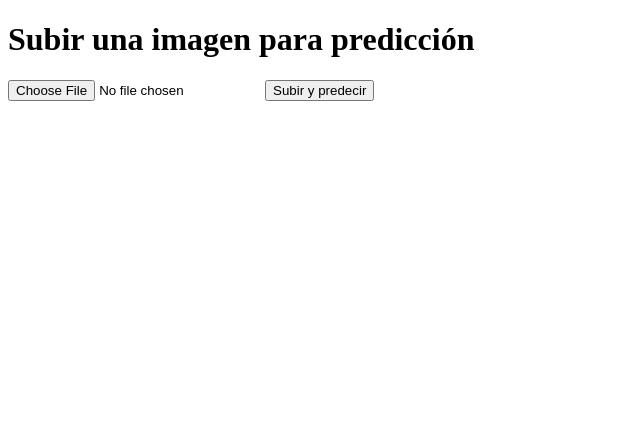
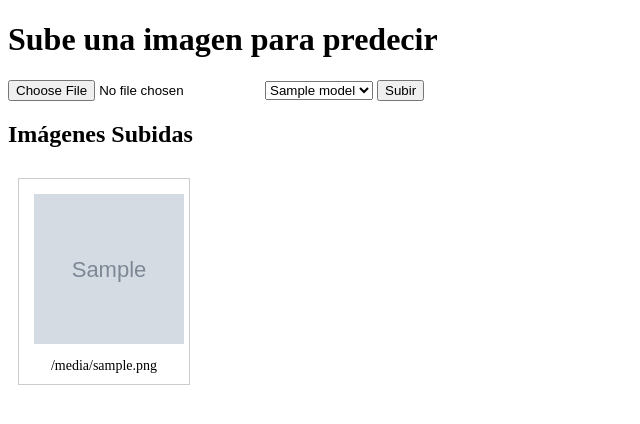
Before and after one commit to Karlx12/Computational-Vision, a Flask app: template resources/templates/index.html in a window 1280 px wide. Shown: the top 424 px of the page, without its empty margins (0-640 px from the left). Run offline with Flask 3, Linux system fonts and the light colour scheme; the template is opened without the code that fills it: most values are stand-ins (such as "Sample title", 1, 10 or a date in 2020); grey boxes marked "Sample" are stand-in pictures.

Commit message:
New version

```diff
--- a/main/app.py
+++ b/main/app.py
@@ -1,10 +1,11 @@
 from flask import Flask, render_template, request, redirect, url_for
 import os
-from utils import generate_new_filename
+from utils import generate_new_filename, list_models
 from model_utils import predict_image
 
 app = Flask(__name__, static_folder='../resources/static', template_folder='../resources/templates')
 app.config['UPLOAD_FOLDER'] = os.path.join(app.static_folder, 'uploads')
+app.config['MODEL_FOLDER'] = os.path.join(app.static_folder, 'models')
 app.config['ALLOWED_EXTENSIONS'] = {'png', 'jpg', 'jpeg', 'gif'}
 
 if not os.path.exists(app.config['UPLOAD_FOLDER']):
@@ -15,6 +16,12 @@ def allowed_file(filename):
 
 @app.route('/', methods=['GET', 'POST'])
 def index():
+    models = list_models(app.config['MODEL_FOLDER'])
+
+    if not models:
+        return render_template('index.html', models=models, message="No hay modelos cargados.")
+
+    selected_model = models[0] if models else None  # Valor predeterminado
     if request.method == 'POST':
         if 'file' not in request.files:
             return redirect(request.url)
@@ -22,17 +29,34 @@ def index():
         if file.filename == '':
             return redirect(request.url)
         if file and allowed_file(file.filename):
-            file_path = os.path.join(app.config['UPLOAD_FOLDER'], generate_new_filename(file.filename))
+            new_filename = generate_new_filename(app.config['UPLOAD_FOLDER'], file.filename)
+            file_path = os.path.join(app.config['UPLOAD_FOLDER'], new_filename)
             file.save(file_path)
-            return redirect(url_for('uploaded_file', filename=file.filename))
-    return render_template('index.html')
+
+            # Obtener el valor del modelo seleccionado
+            selected_model = request.form.get('model', selected_model)  # valor predeterminado
+
+            return redirect(url_for('uploaded_file', filename=new_filename, model=selected_model))
+
+    # Listar archivos en la carpeta de uploads
+    files = os.listdir(app.config['UPLOAD_FOLDER'])
+    files = [f for f in files if allowed_file(f)]
+    return render_template('index.html', files=files, models=models, selected_model=selected_model)
 
 @app.route('/uploads/<filename>')
 def uploaded_file(filename):
+    # Obtener el modelo desde los parámetros de consulta de la URL
+    model = request.args.get('model', 'modelo1')  # Valor predeterminado
+    model = os.path.join(app.config['MODEL_FOLDER'],model)
     file_path = os.path.join(app.config['UPLOAD_FOLDER'], filename)
 
-    predictions = predict_image(file_path)
-    return render_template('show_image.html', filename=filename, predictions=predictions)
+
+    # Realiza la predicción utilizando el modelo y el archivo
+    predictions, confidence = predict_image(model, file_path)
+    print("Predicciones............")
+
+    # Renderiza la plantilla con los resultados de la predicción
+    return render_template('show_image.html', filename=filename, predictions=predictions, confidence=confidence)
 
 if __name__ == '__main__':
-    app.run(debug=True)
+    app.run(debug=False)
--- a/main/model_utils.py
+++ b/main/model_utils.py
@@ -1,3 +1,4 @@
+
 import tensorflow as tf
 from tensorflow.keras.models import load_model
 from tensorflow.keras.preprocessing.image import load_img, img_to_array
@@ -5,8 +6,10 @@ import numpy as np
 import os
 
 # Cargar el modelo
-model_path = os.path.join(os.path.dirname(__file__), 'models', 'cotton_vgg16.h5')
-model = load_model(model_path)
+
+
+class_indices = { 'Pulgones (Aphids)': 0, 'Gusanos (Army worm)': 1, 'Plaga Bacteriana (Bacterial Blight)': 2, 'Sana': 3, 'Hongos (Powdery Mildew)': 4, 'Manchas (Target spot)': 5 }
+labels = {v: k for k, v in class_indices.items()}
 
 # Función para preprocesar la imagen
 def preprocess_image(image_path, target_size=(224, 224)):
@@ -17,16 +20,20 @@ def preprocess_image(image_path, target_size=(224, 224)):
     return img_array
 
 # Función para hacer la predicción
-def predict_image(image_path):
+def predict_image(model_path,image_path):
+    print("Cargando Predicción............")
     img_array = preprocess_image(image_path)
-    class_indices = { 'Pulgones (Aphids)': 0, 'Gusanos (Army worm)': 1, 'Plaga Bacteriana (Bacterial Blight)': 2, 'Sana': 3, 'Hongos (Powdery Mildew)': 4, 'Manchas (Target spot)': 5 }
-    labels = {v: k for k, v in class_indices.items()}
+
+    print(model_path)
+    model = load_model(model_path)
+
     predictions = model.predict(img_array)
     predicted_class = np.argmax(predictions, axis=1)
+    confidence = float (predictions[0][predicted_class])
+
     predicted_label = labels[predicted_class[0]]
-    print("\n",predicted_class[0])
-    print("\n",predicted_label)
+
 
     if predicted_class[0]!=3:
         predicted_label="enferma con la enfermedad: "+predicted_label
-    return predicted_label
+    return predicted_label, str.format("{:.2%}", confidence)
--- a/resources/templates/index.html
+++ b/resources/templates/index.html
@@ -1,15 +1,59 @@
-<!DOCTYPE html>
-<html lang="en">
+<!doctype html>
+<html lang="es">
 <head>
     <meta charset="UTF-8">
-    <meta name="viewport" content="width=device-width, initial-scale=1.0">
-    <title>Subir una imagen para predicción</title>
+    <title>Página de Inicio</title>
+    <style>
+        .thumbnail {
+            width: 150px; /* Tamaño fijo para las miniaturas */
+            height: 150px;
+            object-fit: cover;
+            margin: 5px;
+        }
+        .thumbnail-container {
+            display: flex;
+            flex-wrap: wrap;
+        }
+        .thumbnail-wrapper {
+            border: 1px solid #ccc;
+            padding: 10px;
+            margin: 10px;
+            width: 150px; /* Asegúrate de que el contenedor tenga el mismo ancho que las imágenes */
+            text-align: center; /* Centrar el texto */
+        }
+        .thumbnail-wrapper p {
+            margin: 5px 0 0 0; /* Espacio entre la imagen y el texto */
+            font-size: 14px; /* Tamaño de fuente fijo */
+            word-wrap: break-word; /* Permite que el texto se ajuste al contenedor */
+        }
+    </style>
 </head>
 <body>
-    <h1>Subir una imagen para predicción</h1>
-    <form method="POST" enctype="multipart/form-data">
-        <input type="file" name="file" accept="image/*" required>
-        <input type="submit" value="Subir y predecir">
+    <h1>Sube una imagen para predecir</h1>
+    <form action="/" method="post" enctype="multipart/form-data">
+        <input type="file" name="file">
+        <select name="model">
+            {% for model in models %}
+                <option value="{{ model }}" {% if model == selected_model %}selected{% endif %}>{{ model }}</option>
+            {% endfor %}
+        </select>
+        <input type="submit" value="Subir">
     </form>
+
+    {% if models %}
+        <h2>Imágenes Subidas</h2>
+        <div class="thumbnail-container">
+            {% for file in files %}
+                <div class="thumbnail-wrapper">
+                    <a href="{{ url_for('uploaded_file', filename=file) }}?model={{ selected_model }}">
+                        <img src="{{ url_for('static', filename='uploads/' ~ file) }}" class="thumbnail" alt="{{ file }}">
+                    </a>
+                    <p>{{ file }}</p>
+                </div>
+            {% endfor %}
+        </div>
+    {% else %}
+        <p>No hay modelos cargados.</p>
+    {% endif %}
 </body>
 </html>
--- a/resources/templates/show_image.html
+++ b/resources/templates/show_image.html
@@ -9,6 +9,7 @@
     <h1>Resultado de la predicción</h1>
     <img src="{{ url_for('static', filename='uploads/' + filename) }}" alt="Imagen subida" width="300">
     <h2>La planta está {{ predictions }}</h2>
+    <h2>Con una probabilidad de {{ confidence }}</h2>
     <button><a href="{{ url_for('index') }}">Volver</a></button>
 
 </body>
```
Also changed, not shown: main/utils.py (+8 -8 lines), 3 other files.
